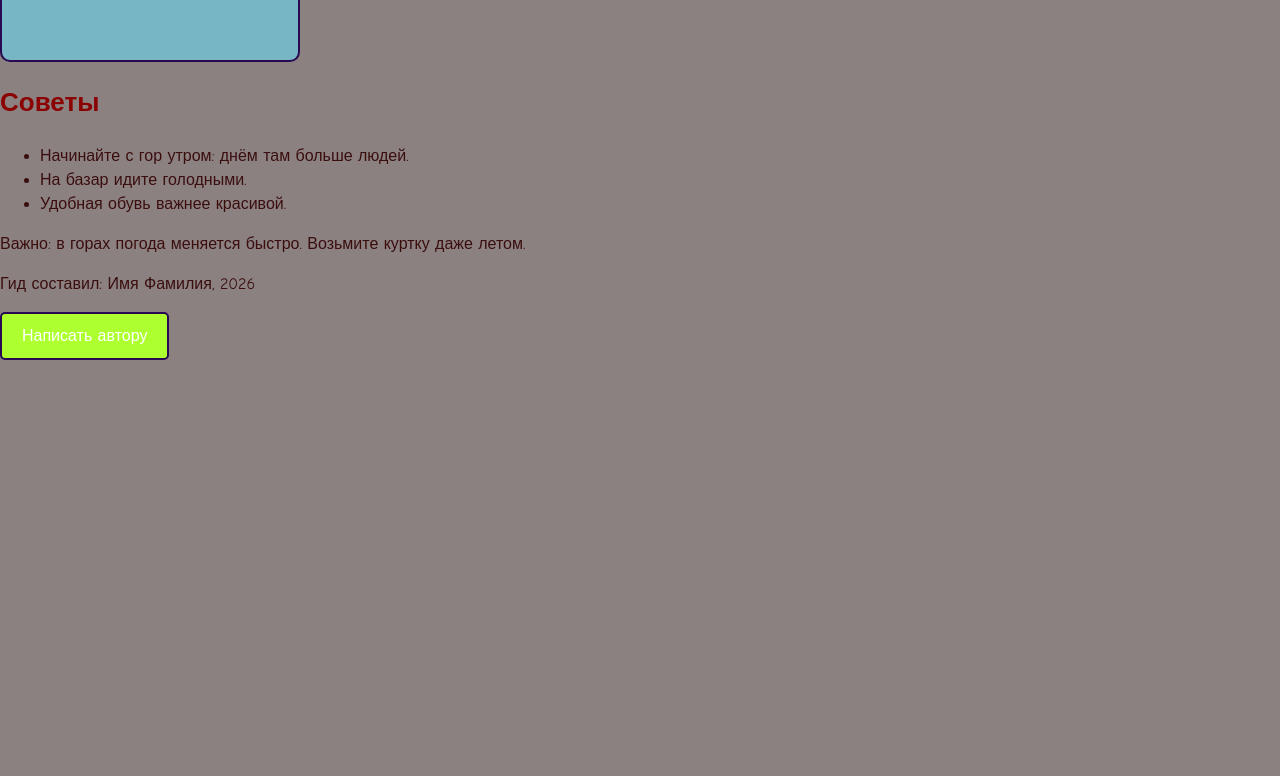
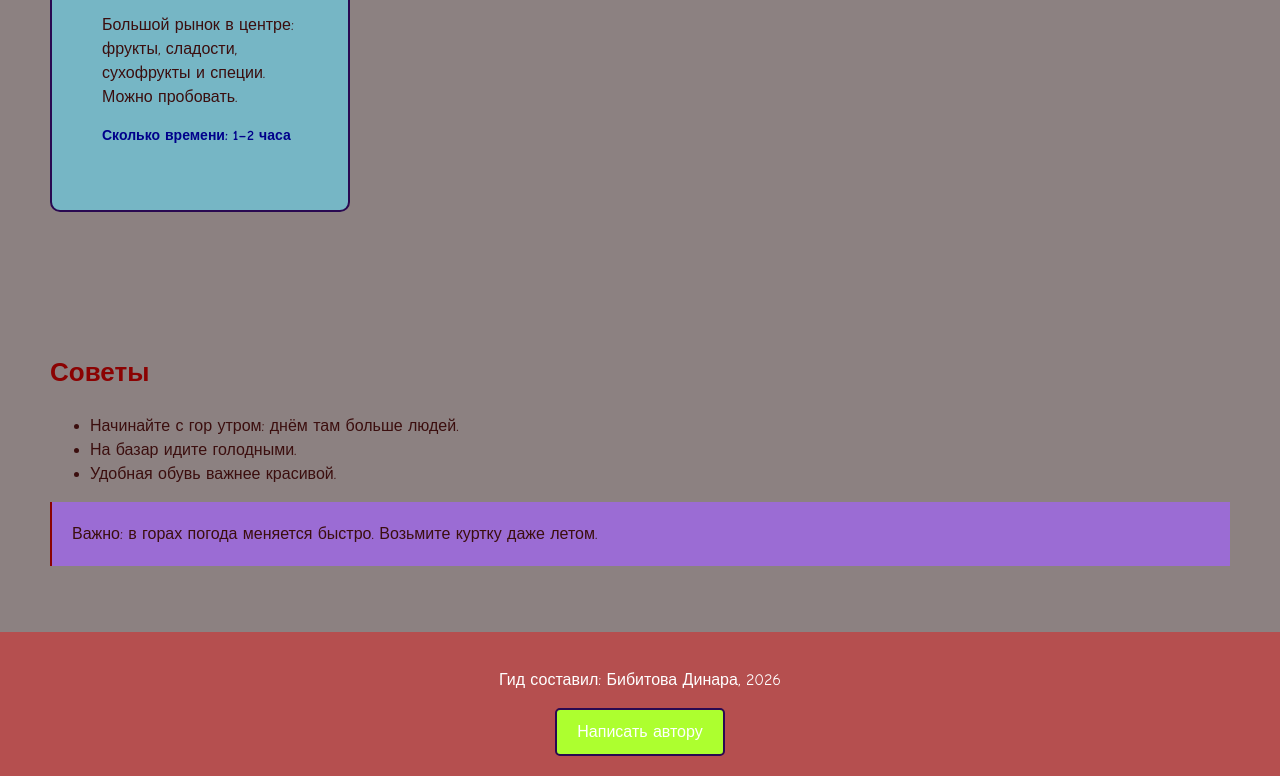
Before and after one commit to di1101/city-guide-dz, a plain HTML site: page index.html in a window 1280 px wide. Shown: the part 1757-2533 px from the top of the page. Before the commit the page ends 2117 px from the top, so only its background shows below. Drawn offline with Linux system fonts and the light colour scheme.

Commit message:
style section and footer

```diff
--- a/index.html
+++ b/index.html
@@ -21,7 +21,9 @@
       <!-- ===== Первый экран ===== -->
       <section class="hero">
         <p class="hero-label">Путеводитель на выходные</p>
-        <h1>Три места в <span class="accent">Алматы</span>, где стоит побывать</h1>
+        <h1>
+          Три места в <span class="accent">Алматы</span>, где стоит побывать
+        </h1>
         <p>Горы, вид на весь город и самый шумный базар. Успеете за два дня.</p>
         <a class="button" href="#places">Смотреть места</a>
       </section>
@@ -33,21 +35,30 @@
         <div class="card">
           <p class="card-icon">⛸️</p>
           <h3>Медеу</h3>
-          <p>Каток под открытым небом прямо в горах. Зимой катаются, летом гуляют и смотрят на ели.</p>
+          <p>
+            Каток под открытым небом прямо в горах. Зимой катаются, летом гуляют
+            и смотрят на ели.
+          </p>
           <p class="card-info">Сколько времени: полдня</p>
         </div>
 
         <div class="card">
           <p class="card-icon">🚡</p>
           <h3>Кок-Тобе</h3>
-          <p>Гора в черте города. Наверх едет канатная дорога, сверху виден весь город.</p>
+          <p>
+            Гора в черте города. Наверх едет канатная дорога, сверху виден весь
+            город.
+          </p>
           <p class="card-info">Сколько времени: 2–3 часа</p>
         </div>
 
         <div class="card">
           <p class="card-icon">🍎</p>
           <h3>Зелёный базар</h3>
-          <p>Большой рынок в центре: фрукты, сладости, сухофрукты и специи. Можно пробовать.</p>
+          <p>
+            Большой рынок в центре: фрукты, сладости, сухофрукты и специи. Можно
+            пробовать.
+          </p>
           <p class="card-info">Сколько времени: 1–2 часа</p>
         </div>
       </section>
@@ -60,13 +71,15 @@
           <li>На базар идите голодными.</li>
           <li>Удобная обувь важнее красивой.</li>
         </ul>
-        <p class="note">Важно: в горах погода меняется быстро. Возьмите куртку даже летом.</p>
+        <p class="note">
+          Важно: в горах погода меняется быстро. Возьмите куртку даже летом.
+        </p>
       </section>
     </main>
 
     <!-- ===== Подвал ===== -->
     <footer class="site-footer" id="contacts">
-      <p>Гид составил: Имя Фамилия, 2026</p>
+      <p>Гид составил: Бибитова Динара, 2026</p>
       <a class="button button-outline" href="#">Написать автору</a>
     </footer>
   </body>
--- a/style.css
+++ b/style.css
@@ -81,3 +81,19 @@ a {
   font-weight: bold;
   color: darkblue;
 }
+.hero,
+.places,
+.tips {
+  padding: 50px;
+}
+.note {
+  background-color: rgb(155, 108, 212);
+  padding: 20px;
+  border-left: 2px solid rgb(139, 2, 2);
+}
+.site-footer {
+  background-color: rgb(181, 79, 79);
+  color: white;
+  text-align: center;
+  padding: 20px;
+}
```
